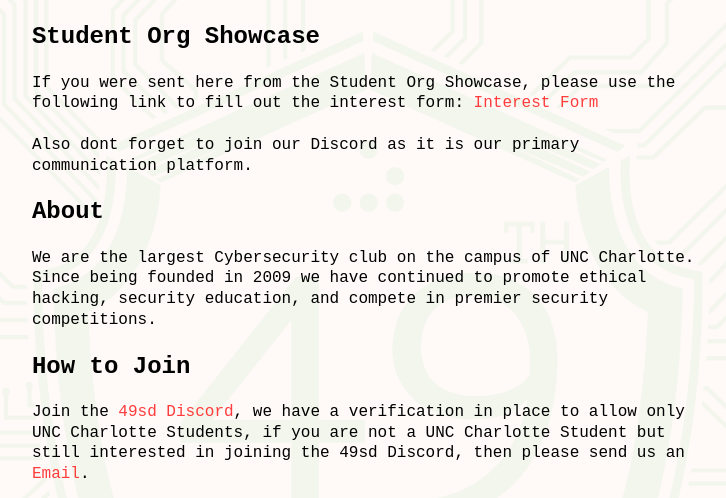
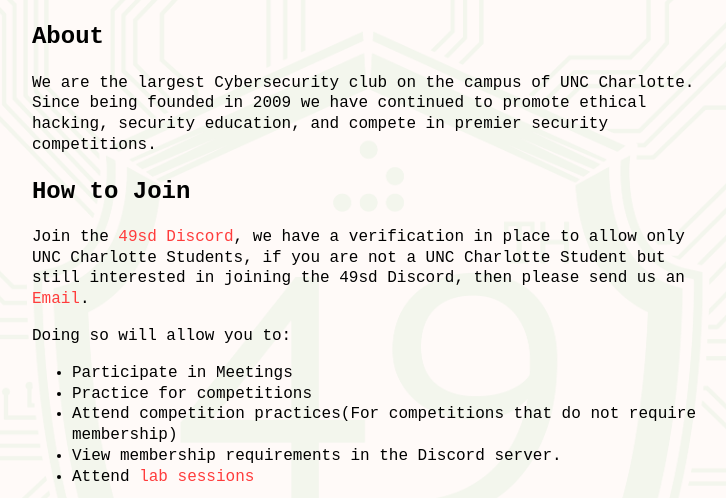
Before and after one commit to jgopali/49sd-website, a plain HTML site: page index.html in a window 1280 px wide. Shown: the part 251-749 px from the top of the page, without its empty margins (272-998 px from the left). Drawn offline with nearby package versions, Linux system fonts and the light colour scheme.

Commit message:
removing student org showcase blurb

```diff
--- a/index.html
+++ b/index.html
@@ -29,12 +29,6 @@
 				<a href='index.html'><img class='logo' src='49sd_compressed.png' alt='logo'></a>
 				<h1>49<sup>th</sup> Security Division</h1>
 			</header>
-			<div>
-				<h2>Student Org Showcase</h2>
-				<p> If you were sent here from the Student Org Showcase, please use the following link to fill out the interest form:
-				<a href="https://forms.gle/MjiBzkqcUvcnUaMWA" target="_blank">Interest Form</a> <br> <br>
-				Also dont forget to join our Discord as it is our primary communication platform. </p>
-			</div>
 			<div>
 				<h2>About</h2>
 				<p>We are the largest Cybersecurity club on the campus of
```
